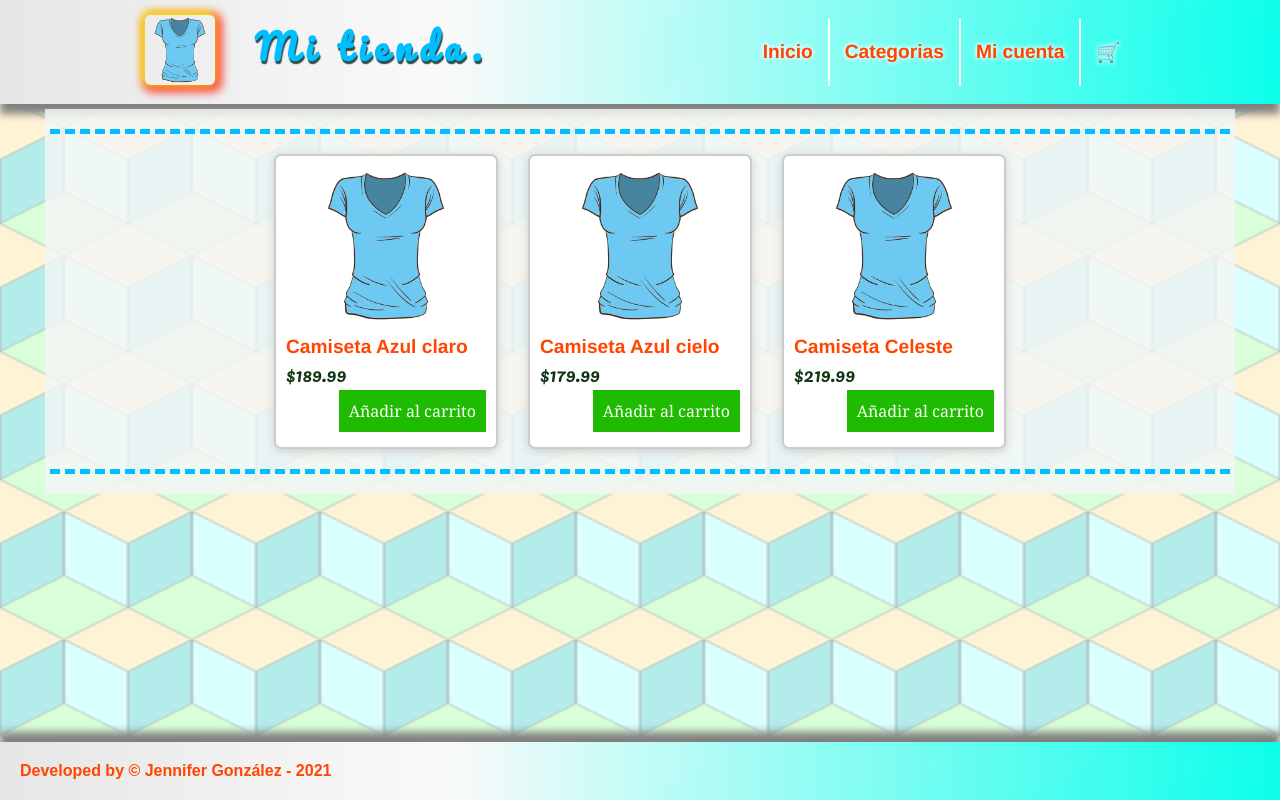
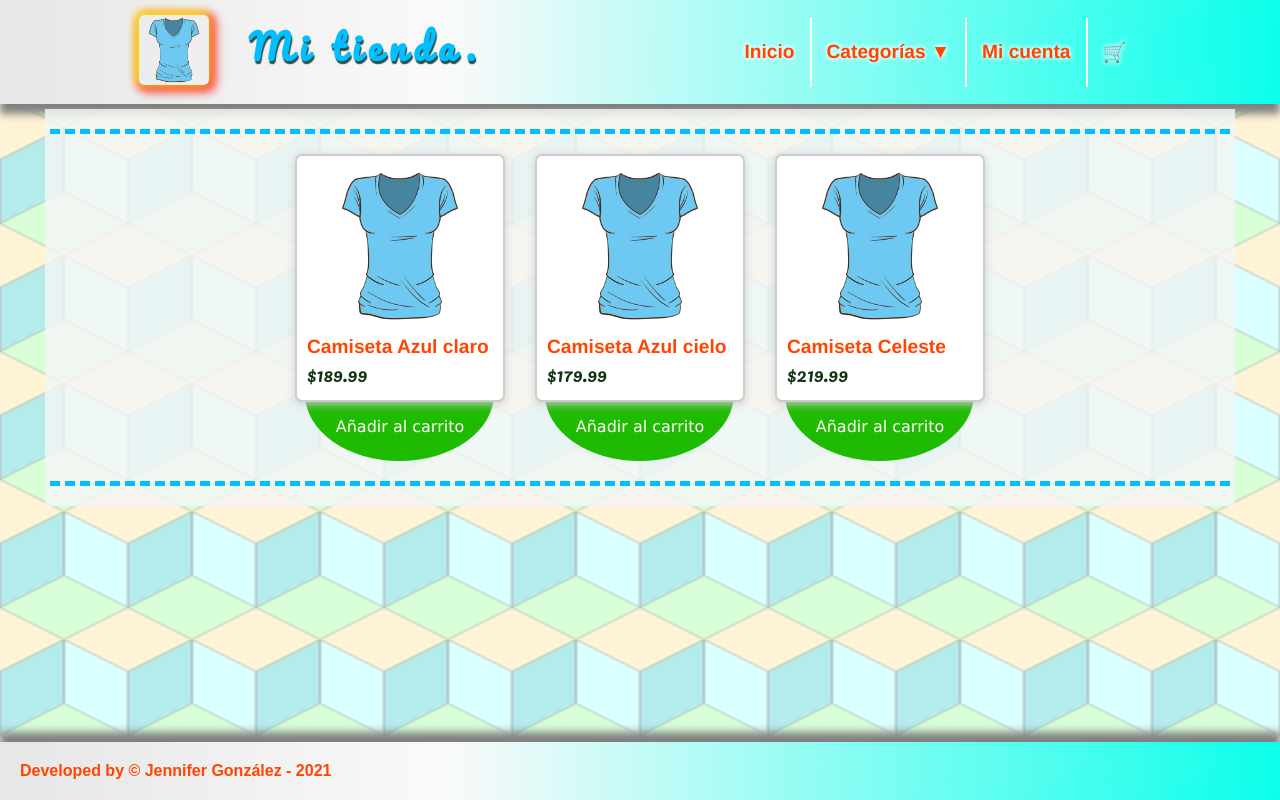
Before and after one commit to JenniferGonzalez36/my_store_test, a PHP site: page / in a window 1280 px wide. Run offline with PHP 8.4, Linux system fonts and the light colour scheme.

Commit message:
Adding clickable effects and other details

```diff
--- a/assets/css/styles.css
+++ b/assets/css/styles.css
@@ -9,6 +9,8 @@
   --blue-color: #00bfff;
   --yellow-color: #fbff64;
   --green-color: #1fbb00;
+  --darkgreen-color: #131;
+  --darkblue-color: #037;
   --gray-color: #ccc;
   --white-color: #fff;
 }
@@ -55,6 +57,12 @@ header {
   transform: rotate(-3deg) scale(1.08, 1.08);
 }
 
+#logo img:active {
+  box-shadow: -2px 0 10px #ff08, 0 -2px 10px #ff08, -3px -3px 10px #ff08,
+    2px 0 10px #f008, 0 2px 10px #f008, 3px 3px 10px 5px #f008;
+  transform: rotate(-5deg) scale(1.2);
+}
+
 #title {
   white-space: nowrap;
   font-size: 2.2em;
@@ -73,6 +81,11 @@ header {
     0 0 10px var(--orange-color);
   color: cyan;
   transform: skewX(-10deg) scale(1.2, 1.2);
+}
+
+#title:active {
+  color: var(--white-color);
+  transform: skewX(-10deg) scale(1.3, 1.3);
 }
 
 #nav-main-menu ul {
@@ -94,19 +107,30 @@ header {
   transform: scale(1.2, 1.2);
 }
 
+#nav-main-menu button,
 #nav-main-menu a {
+  background: transparent;
+  border: none;
   display: block;
-  padding: 22px 15px;
+  padding: 23px 15px;
   font-family: Helvetica, Tahoma, Arial;
   font-size: 1.2em;
   font-weight: bold;
   color: var(--orange-color);
   text-shadow: 0 0 5px var(--white-color), 0 0 5px var(--white-color);
+  white-space: nowrap;
 }
 
+#nav-main-menu button:hover,
 #nav-main-menu a:hover {
   background: var(--yellow-color);
-  outline: 12px outset #00bfffee;
+  outline: 12px outset #00bfffdd;
+}
+
+#nav-main-menu button:active,
+#nav-main-menu a:active {
+  outline-style: ridge;
+  background-color: var(--white-color);
 }
 
 a,
@@ -119,6 +143,10 @@ a:hover {
   color: var(--blue-color);
 }
 
+a:active {
+  color: var(--darkblue-color);
+}
+
 #main-container {
   margin: 5px auto;
   padding: 10px 0;
@@ -126,7 +154,7 @@ a:hover {
   width: 93%;
 }
 
-.product-cards-container {
+.products-container {
   border-top: 5px dashed var(--blue-color);
   border-bottom: 5px dashed var(--blue-color);
   padding: 10px 0;
@@ -136,7 +164,17 @@ a:hover {
   flex-wrap: wrap;
 }
 
+.product-container {
+  margin: 10px 15px;
+  display: flex;
+  flex-direction: column;
+  max-width: 210px;
+  min-width: 210px;
+}
+
 .product-card {
+  z-index: 100;
+  flex-grow: 1;
   background-color: var(--white-color);
   padding: 10px;
   display: flex;
@@ -144,8 +182,6 @@ a:hover {
   border-radius: 7px;
   border: 2px solid var(--gray-color);
   box-shadow: 0 2px 10px var(--gray-color);
-  margin: 10px 15px;
-  width: 200px;
   transition: box-shadow 100ms, border 100ms;
 }
 
@@ -153,6 +189,13 @@ a:hover {
   box-shadow: -5px -5px 5px var(--yellow-color),
     5px 5px 15px var(--orange-color), 10px 10px 10px var(--orange-color);
   border-color: var(--blue-color);
+  cursor: pointer;
+}
+
+.product-card:active {
+  box-shadow: -2px -2px 5px var(--yellow-color),
+    2px 2px 15px var(--orange-color), 5px 5px 10px var(--orange-color);
+  border-color: var(--darkblue-color);
 }
 
 .product-card img {
@@ -161,36 +204,45 @@ a:hover {
   width: 160px;
 }
 
-.product-card a {
+.add-cart-button {
   color: var(--white-color);
   background-color: var(--green-color);
-  padding: 10px;
-  margin: 5px 0;
-  align-self: flex-end;
-  margin-top: auto;
-  font-family: Georgia, "Times New Roman", Times, serif;
+  z-index: 50;
+  margin-top: -75px;
+  padding: 90px 0 25px;
+  font-family: Verdana, Geneva, Tahoma, sans-serif;
   transition: background-color 50ms;
+  border: none;
+  border-radius: 0 0 50% 50%;
+  width: 90%;
+  align-self: center;
+  cursor: pointer;
+  white-space: nowrap;
+  overflow: hidden;
+  transition: background-color 100ms;
 }
 
-.product-card a:hover {
+.add-cart-button:hover {
   background-color: var(--blue-color);
 }
 
-.product-card a:active {
+.add-cart-button:active {
   background-color: var(--orange-color);
 }
 
 .product-name {
   font-family: Helvetica, Tahoma, Arial;
+  user-select: none;
   color: var(--orange-color);
   font-size: 1.2em;
 }
 
 .product-price {
   font-family: "Pacifico", cursive, Verdana, Arial, Helvetica, sans-serif;
-  color: #131;
+  user-select: none;
+  color: var(--darkgreen-color);
   font-size: 1.15em;
-  justify-self: center;
+  margin-top: auto;
 }
 
 footer {
--- a/index.php
+++ b/index.php
@@ -27,7 +27,7 @@
           <a href="#">Inicio</a>
         </li>
         <li>
-          <a href="#">Categorias</a>
+          <button>Categorías &#9660</button>
         </li>
         <li>
           <a href="#">Mi cuenta</a>
@@ -40,27 +40,34 @@
   </header>
 
   <div id="main-container">
-    <div class="product-cards-container">
+    <div class="products-container">
+      <div class="product-container">
         <div class="product-card">
           <img src="assets/img/T-shirt.png" alt="Camiseta">
           <h2 class="product-name">Camiseta Azul claro</h2>
           <p class="product-price">$189.99</p>
-        <a href="#">Añadir al carrito</a>
+        </div>
+        <button class="add-cart-button">Añadir al carrito</button>
       </div>
 
+      <div class="product-container">
         <div class="product-card">
           <img src="assets/img/T-shirt.png" alt="Camiseta">
           <h2 class="product-name">Camiseta Azul cielo</h2>
           <p class="product-price">$179.99</p>
-        <a href="#">Añadir al carrito</a>
+        </div>
+        <button class="add-cart-button">Añadir al carrito</button>
       </div>
 
+      <div class="product-container">
         <div class="product-card">
           <img src="assets/img/T-shirt.png" alt="Camiseta">
           <h2 class="product-name">Camiseta Celeste</h2>
           <p class="product-price">$219.99</p>
-        <a href="#">Añadir al carrito</a>
         </div>
+        <button class="add-cart-button">Añadir al carrito</button>
+      </div>
+
     </div>
   </div>
 
```
Lines whose indentation alone changed are shown as unchanged.
